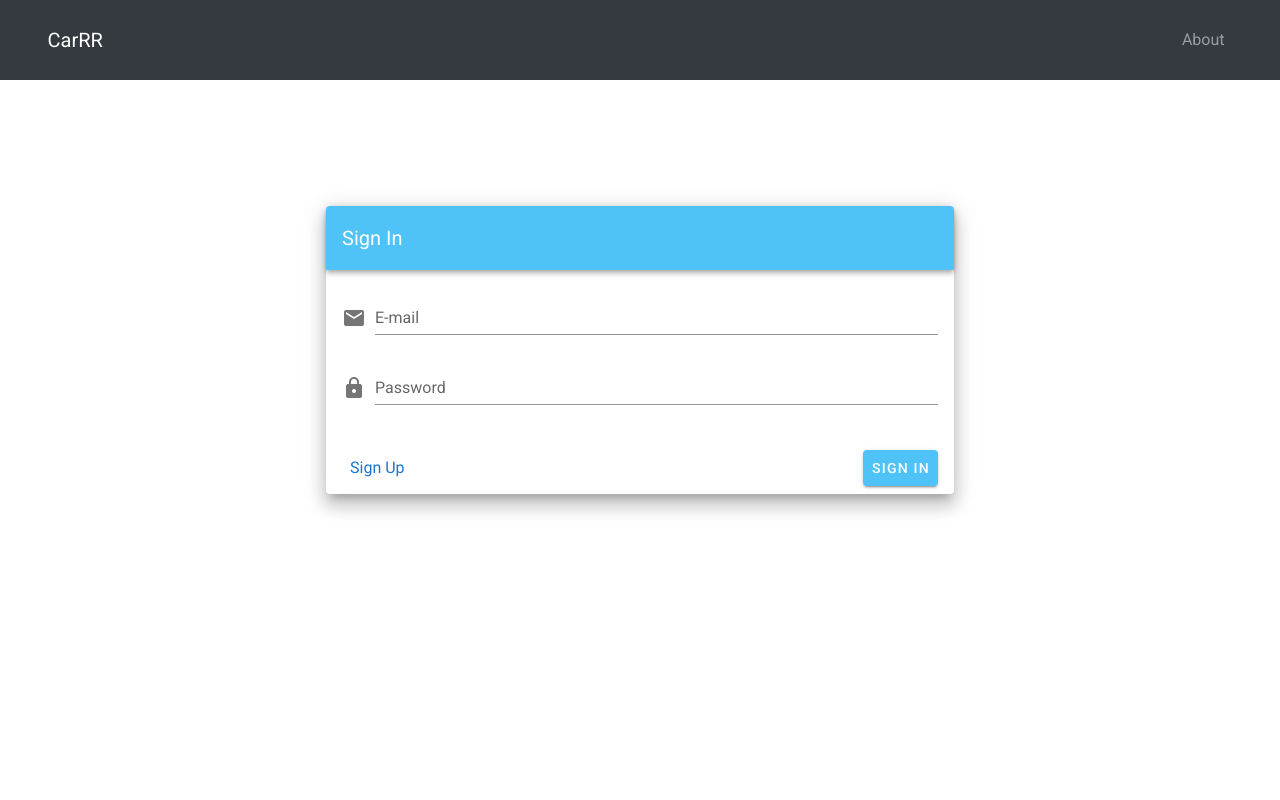
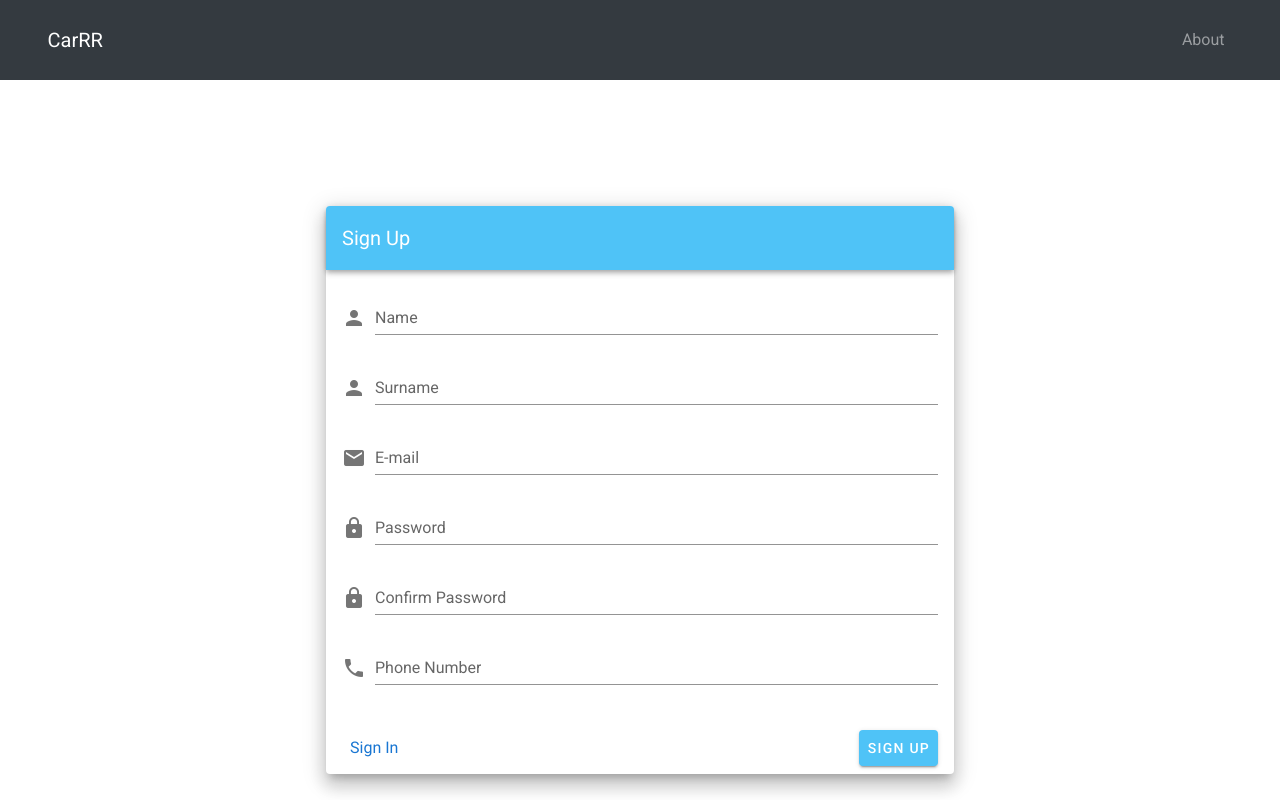
Before and after one commit to coperope/SBNZ, a Vue app in the folder carrr-client/: page /#/register in a window 1280 px wide. Before the commit this address led to /#/login. Built offline with nearby package versions, Linux system fonts and the light colour scheme.

Commit message:
F-2: sign up/sign in

```diff
--- a/carrr-client/package.json
+++ b/carrr-client/package.json
@@ -8,9 +8,11 @@
     "lint": "vue-cli-service lint"
   },
   "dependencies": {
+    "axios": "^0.19.2",
     "bootstrap-vue": "^2.1.0",
     "core-js": "^3.6.4",
     "vue": "^2.6.11",
+    "vue-axios": "^2.1.5",
     "vue-router": "^3.1.6",
     "vuetify": "^2.2.11",
     "vuex": "^3.1.3"
--- a/carrr-client/src/main.js
+++ b/carrr-client/src/main.js
@@ -8,10 +8,12 @@ import store from "./store";
 import vuetify from "./plugins/vuetify";
 import 'material-design-icons-iconfont/dist/material-design-icons.css'
 import Vuetify from 'vuetify/lib'
+import axios from 'axios'
+import VueAxios from 'vue-axios'
 
 Vue.config.productionTip = false;
 
-Vue.use(Vuetify)
+Vue.use(Vuetify, VueAxios, axios)
 
 new Vue({
   router,
--- a/carrr-client/src/views/Register.vue
+++ b/carrr-client/src/views/Register.vue
@@ -6,18 +6,55 @@
           <v-toolbar-title>Sign Up</v-toolbar-title>
         </v-toolbar>
         <v-card-text>
-          <v-form>
-            <v-text-field label="Name" name="name" prepend-icon="person" type="text" v-model="user.name"></v-text-field>
-            <v-text-field label="Surname" name="surname" prepend-icon="person" type="text" v-model="user.surname"></v-text-field>
-            <v-text-field label="E-mail" name="e-mail" prepend-icon="mail" type="mail" v-model="user.email"></v-text-field>
-            <v-text-field label="Password" name="password" prepend-icon="lock" type="password" v-model="user.password"></v-text-field>
+          <v-form v-model="rules.valid">
+            <v-text-field
+              label="Name"
+              name="name"
+              prepend-icon="person"
+              type="text"
+              v-model="user.name"
+              :rules="rules.name"
+            ></v-text-field>
+            <v-text-field
+              label="Surname"
+              name="surname"
+              prepend-icon="person"
+              type="text"
+              v-model="user.surname"
+              :rules="rules.surname"
+            ></v-text-field>
+            <v-text-field
+              label="E-mail"
+              name="e-mail"
+              prepend-icon="mail"
+              type="mail"
+              v-model="user.email"
+              :rules="rules.email"
+            ></v-text-field>
+            <v-text-field
+              label="Password"
+              name="password"
+              prepend-icon="lock"
+              type="password"
+              v-model="user.password"
+              :rules="rules.password"
+            ></v-text-field>
             <v-text-field
               label="Confirm Password"
               name="password"
               prepend-icon="lock"
               type="password"
+              v-model="confirmPassword"
+              :rules="rules.password"
             ></v-text-field>
-            <v-text-field label="Phone Number" name="phoneNumber" prepend-icon="phone" type="text" v-model="user.phoneNumber"></v-text-field>
+            <v-text-field
+              label="Phone Number"
+              name="phoneNumber"
+              prepend-icon="phone"
+              type="text"
+              v-model="user.phoneNumber"
+              :rules="rules.phoneNumber"
+            ></v-text-field>
           </v-form>
         </v-card-text>
         <v-card-actions>
@@ -35,15 +72,30 @@ export default {
   data() {
     return {
       user: {
-        name: String,
-        surname: String,
-        email: String,
-        password: String,
-        phoneNumber: String
+        name: null,
+        surname: null,
+        email: null,
+        password: null,
+        phoneNumber: null
+      },
+      confirmPassword: null,
+      rules: {
+        valid: false,
+        name: [v => !!v || "Name is required"],
+        surname: [v => !!v || "Surname is required"],
+        email: [v => !!v || "E-mail is required"],
+        password: [v => !!v || "Password is required"],
+        phoneNumber: [v => !!v || "Phone Numer is required"]
       }
     };
   },
-  methods: {}
+  methods: {
+    register() {
+      this.axios.register("").then(response => {
+        console.log(response.data);
+      });
+    }
+  }
 };
 </script>
 
```
Also changed, not shown: 1 other file (tests, documents, lock files or other folders).
